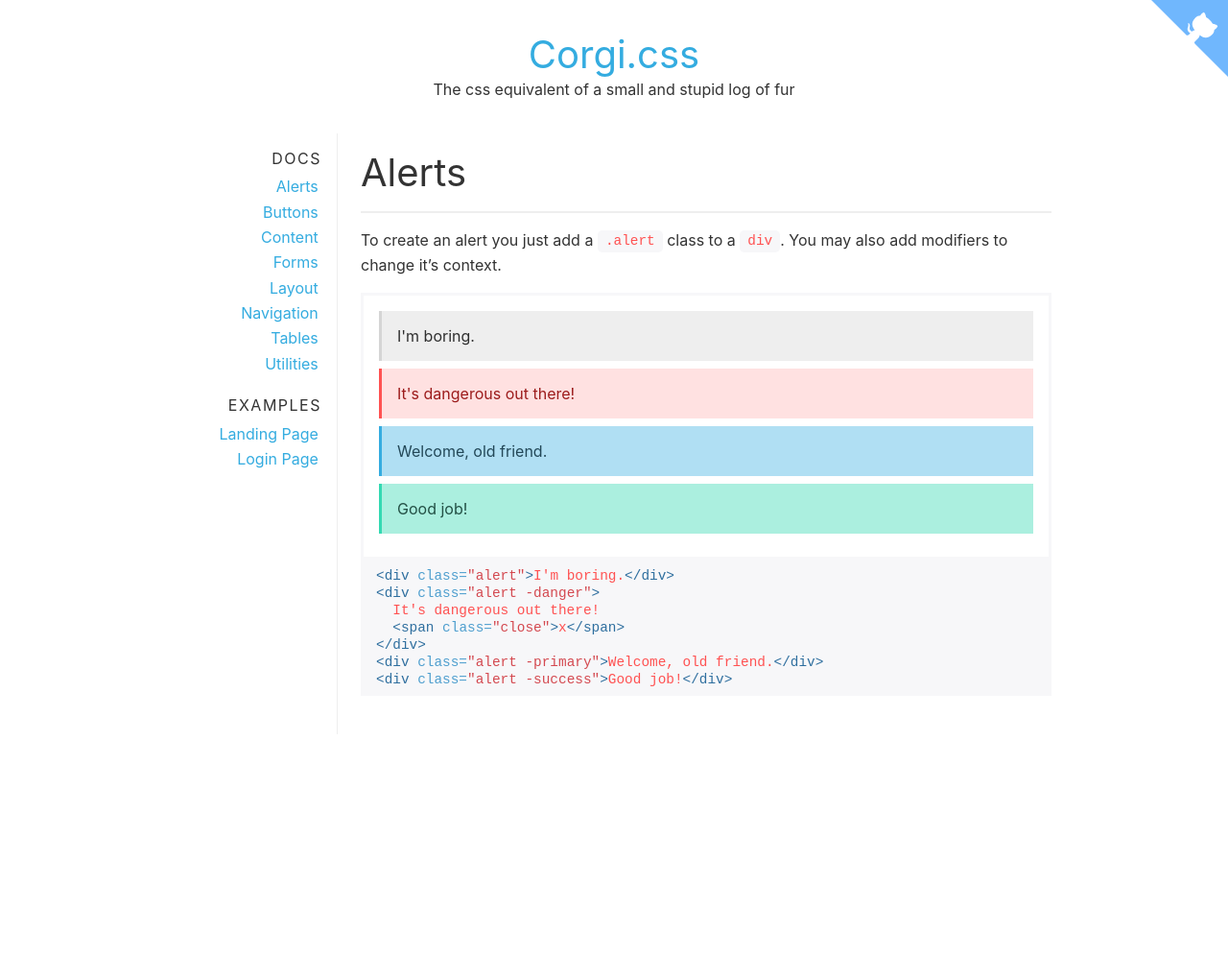
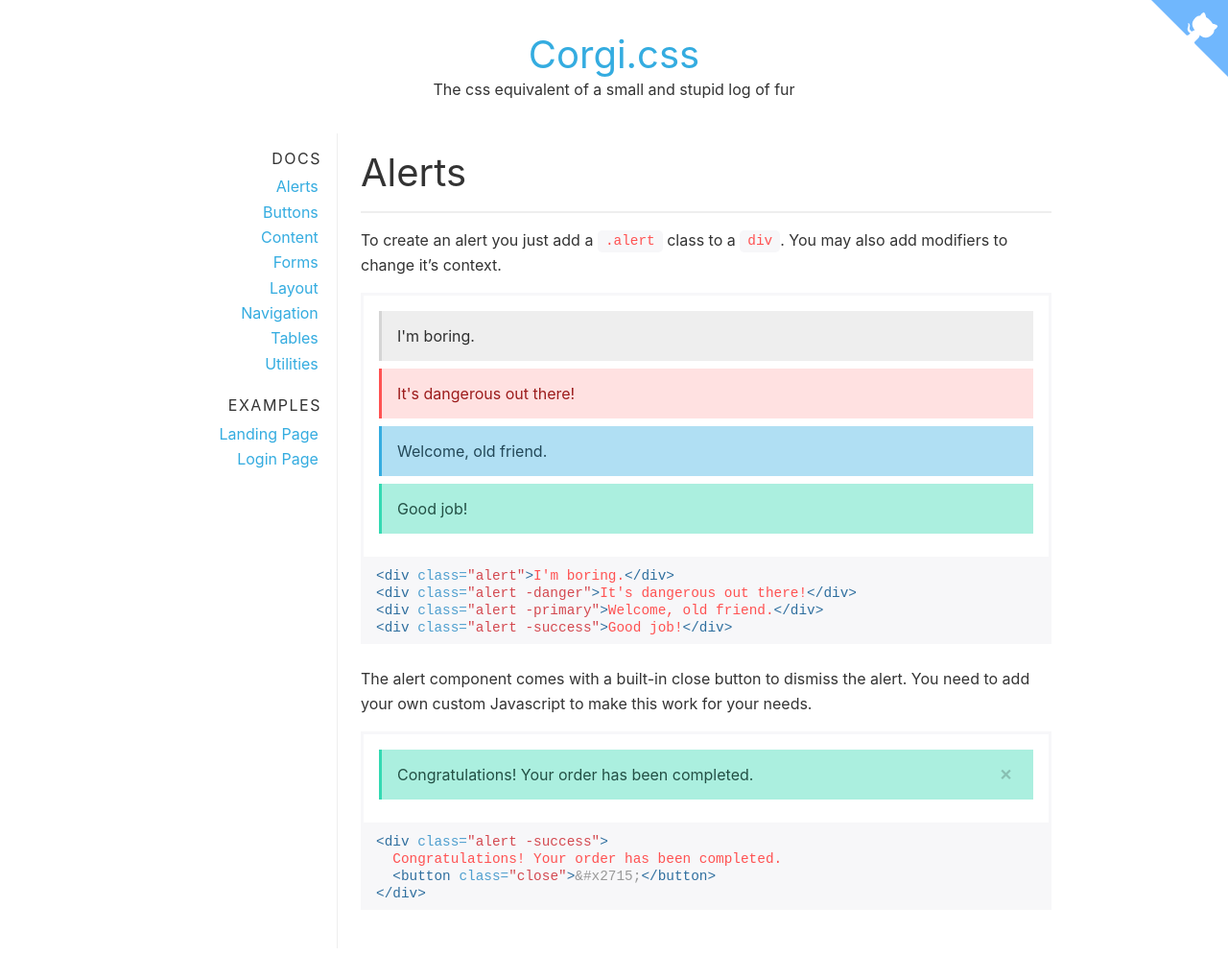
Before and after one commit to CuttingedgeDev/corgi-, a Jekyll site: the page built from docs/_documentation/alerts.md, in a window 1280 px wide. Shown: the whole page at 96% size. Built offline with Jekyll 4.4.1, drawn with Linux system fonts in a browser that asks for light colours; before the commit the page ends 900 px from its top, so only the background shows below that.

Commit message:
adds documentation for alert close

```diff
--- a/docs/_documentation/alerts.md
+++ b/docs/_documentation/alerts.md
@@ -20,10 +20,26 @@ modifiers to change it's context.
 
 {% highlight html %}
 <div class="alert">I'm boring.</div>
-<div class="alert -danger">
-  It's dangerous out there!
-  <span class="close">x</span>
-</div>
+<div class="alert -danger">It's dangerous out there!</div>
 <div class="alert -primary">Welcome, old friend.</div>
 <div class="alert -success">Good job!</div>
 {% endhighlight %}
+
+The alert component comes with a built-in close button to dismiss the alert. You
+need to add your own custom Javascript to make this work for your needs.
+
+<div class="example">
+  <div class="container preview">
+    <div class="alert -success">
+      Congratulations! Your order has been completed.
+      <button class="close">&#x2715;</button>
+    </div>
+  </div>
+</div>
+
+{% highlight html %}
+<div class="alert -success">
+  Congratulations! Your order has been completed.
+  <button class="close">&#x2715;</button>
+</div>
+{% endhighlight %}
```
